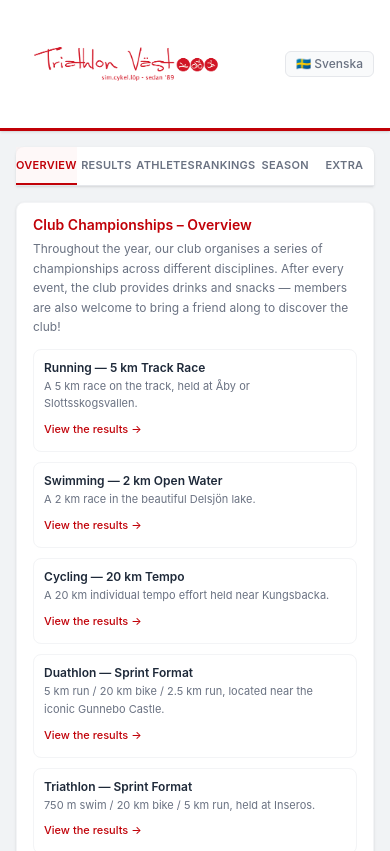
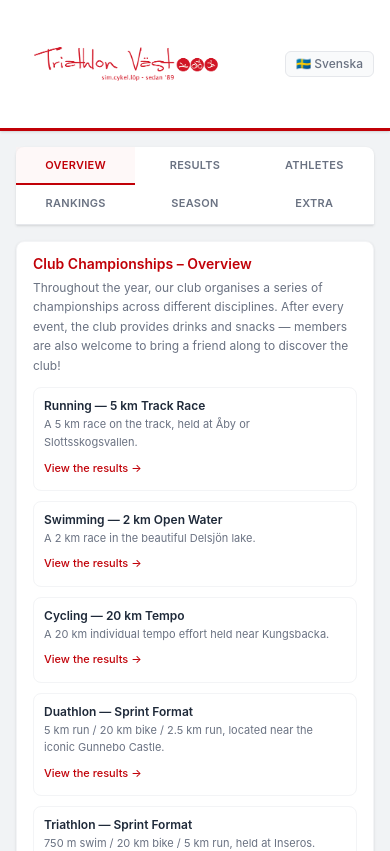
Before and after one commit to Thiebauts/triathlon-vast-dashboard, a Next.js app: page / in a window 390 px wide. Shown: the top 851 px of the page. Built offline with nearby package versions, Linux system fonts and the light colour scheme.

Commit message:
fix(ui): wrap the tab bar into two rows on phones
Six tabs no longer fit one row below 480px: the labels ran together
at 375px and overflowed at 320px. Phones now get two rows of three.

```diff
--- a/src/components/Dashboard.tsx
+++ b/src/components/Dashboard.tsx
@@ -161,8 +161,9 @@ export function Dashboard({ data, athleteNames, allTimeRankings, extraEvents, la
     // the points column — without horizontal scroll on desktop
     <div className="max-w-7xl mx-auto px-4 py-4">
       {/* Tab bar */}
+      {/* Six tabs crowd one row on phones: two rows of three below 480px */}
       <div role="tablist" aria-label="Dashboard"
-        className="flex border-b border-gray-200 mb-4 bg-white rounded-t-lg shadow-sm">
+        className="flex max-[479px]:flex-wrap border-b border-gray-200 mb-4 bg-white rounded-t-lg shadow-sm">
         {tabs.map(({ id, full, short }, i) => (
           <button
             key={id}
@@ -173,7 +174,7 @@ export function Dashboard({ data, athleteNames, allTimeRankings, extraEvents, la
             tabIndex={tab === id ? 0 : -1}
             onClick={() => selectTab(id)}
             onKeyDown={(e) => onTabKeyDown(e, i)}
-            className={`flex-1 py-2.5 text-[11px] sm:text-xs font-semibold tracking-wide border-b-2 transition-all text-center uppercase focus-visible:ring-2 focus-visible:ring-red-700 focus-visible:ring-offset-1 ${
+            className={`flex-1 max-[479px]:flex-none max-[479px]:basis-1/3 py-2.5 text-[11px] sm:text-xs font-semibold tracking-wide border-b-2 transition-all text-center uppercase focus-visible:ring-2 focus-visible:ring-red-700 focus-visible:ring-offset-1 ${
               tab === id
                 ? 'border-red-700 text-red-700 bg-red-50/50'
                 : 'border-transparent text-gray-500 hover:text-gray-600 hover:border-gray-300 hover:bg-gray-50/50'
```
